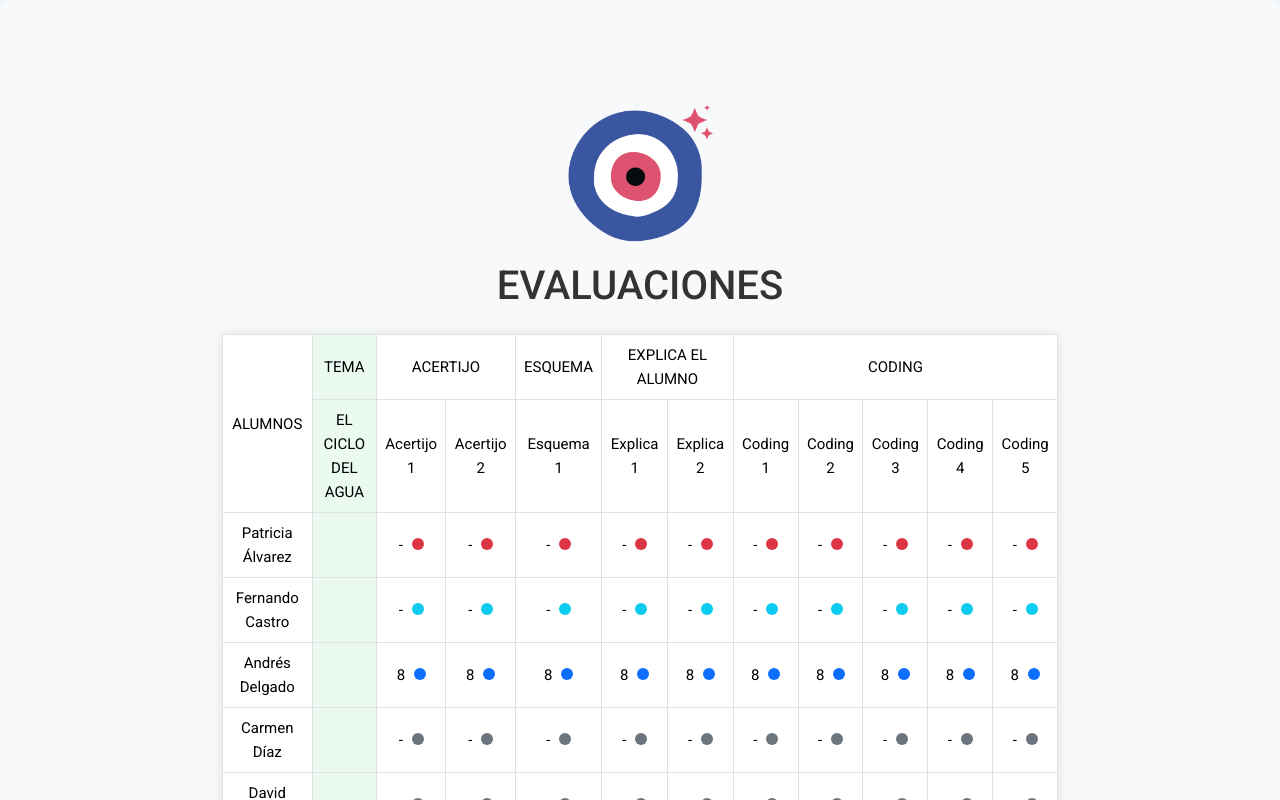
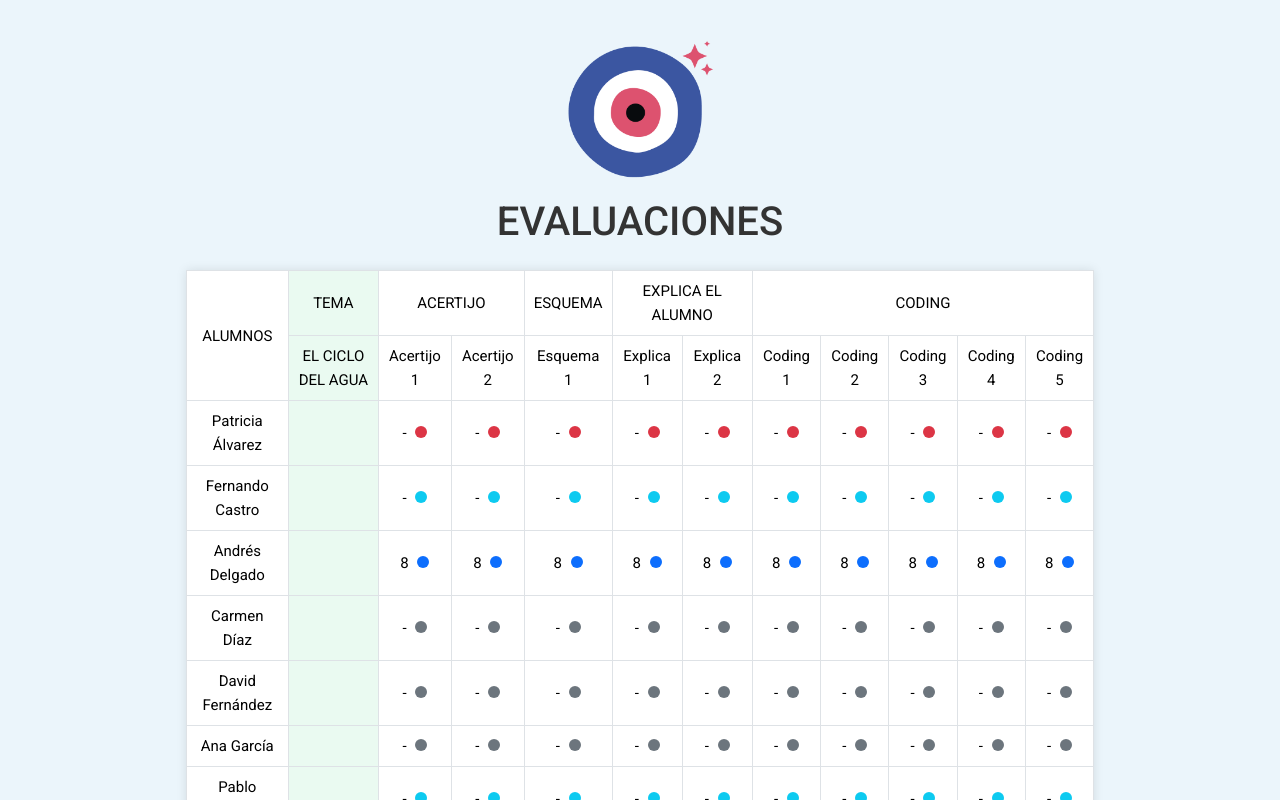
Before and after one commit to drodriguez2002david/evaluaciones2, a Vue app: page / in a window 1280 px wide. Shown: the top 800 px of the page. Built offline with nearby package versions, Linux system fonts and the light colour scheme.

Commit message:
Restored to '2e46358332e044ecdf518e86614178357352b3e5'
Replit-Restored-To: 2e46358332e044ecdf518e86614178357352b3e5

```diff
--- a/src/components/EvaluationTable.vue
+++ b/src/components/EvaluationTable.vue
@@ -1,8 +1,8 @@
 <template>
-  <div class="p-5 mb-4 bg-light rounded-3">
-    <div class="container-fluid py-5">
-      <div class="row align-items-center justify-content-center">
-        <div class="col-12 col-xl-10 text-center">
+  <div class="jumbotron">
+    <div class="container-fluid h-100">
+      <div class="row h-100 align-items-center justify-content-center">
+        <div class="col-12 col-xl-10">
           <div class="text-center mb-4">
             <img src="ICONO-AIDIN-512.png" alt="Logo" class="img-fluid mb-3" style="max-width: 150px;">
             <h1>EVALUACIONES</h1>
```
